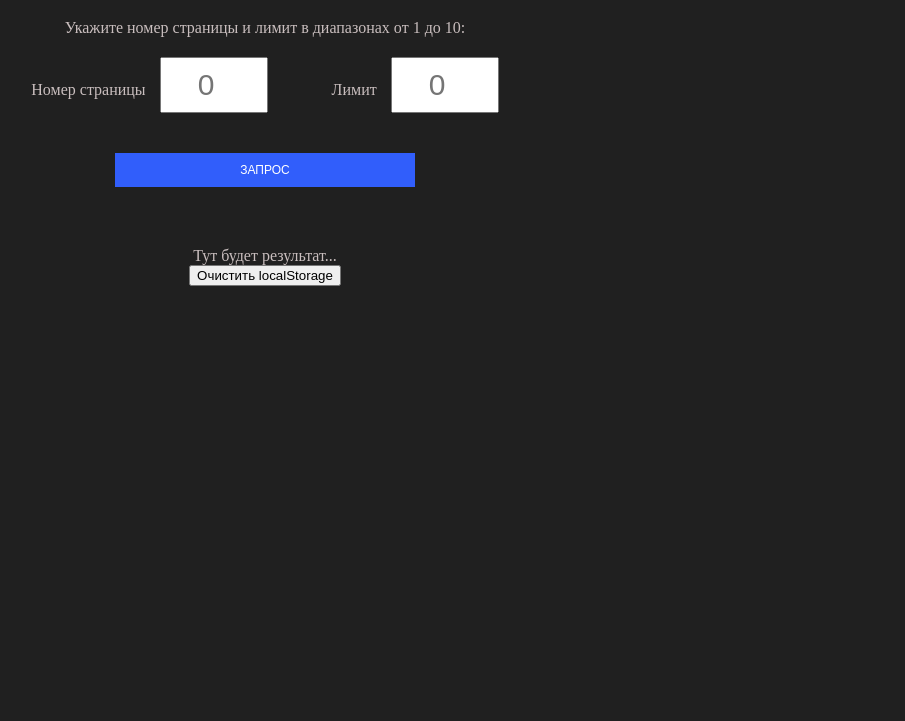
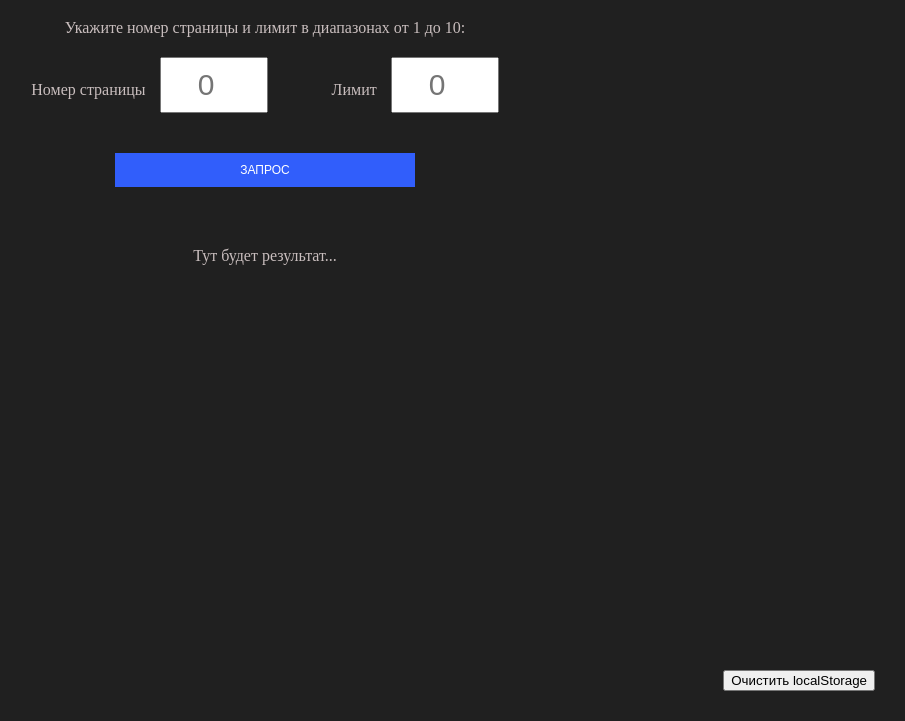
Before and after one commit to raf-sab/moduleC5_homework, a plain HTML site: page Задание 5/index.html in a window 1280 px wide. Shown: the part 79-800 px from the top of the page, without its empty margins (375-1280 px from the left). Drawn offline with Linux system fonts and the light colour scheme.

Commit message:
Update style.css

```diff
--- a/Задание 5/style.css
+++ b/Задание 5/style.css
@@ -64,3 +64,9 @@
 .image {
   width: 100%;
 }
+
+.clear-storage {
+  position: fixed;
+  right: 30px;
+  bottom: 30px;
+}
```
